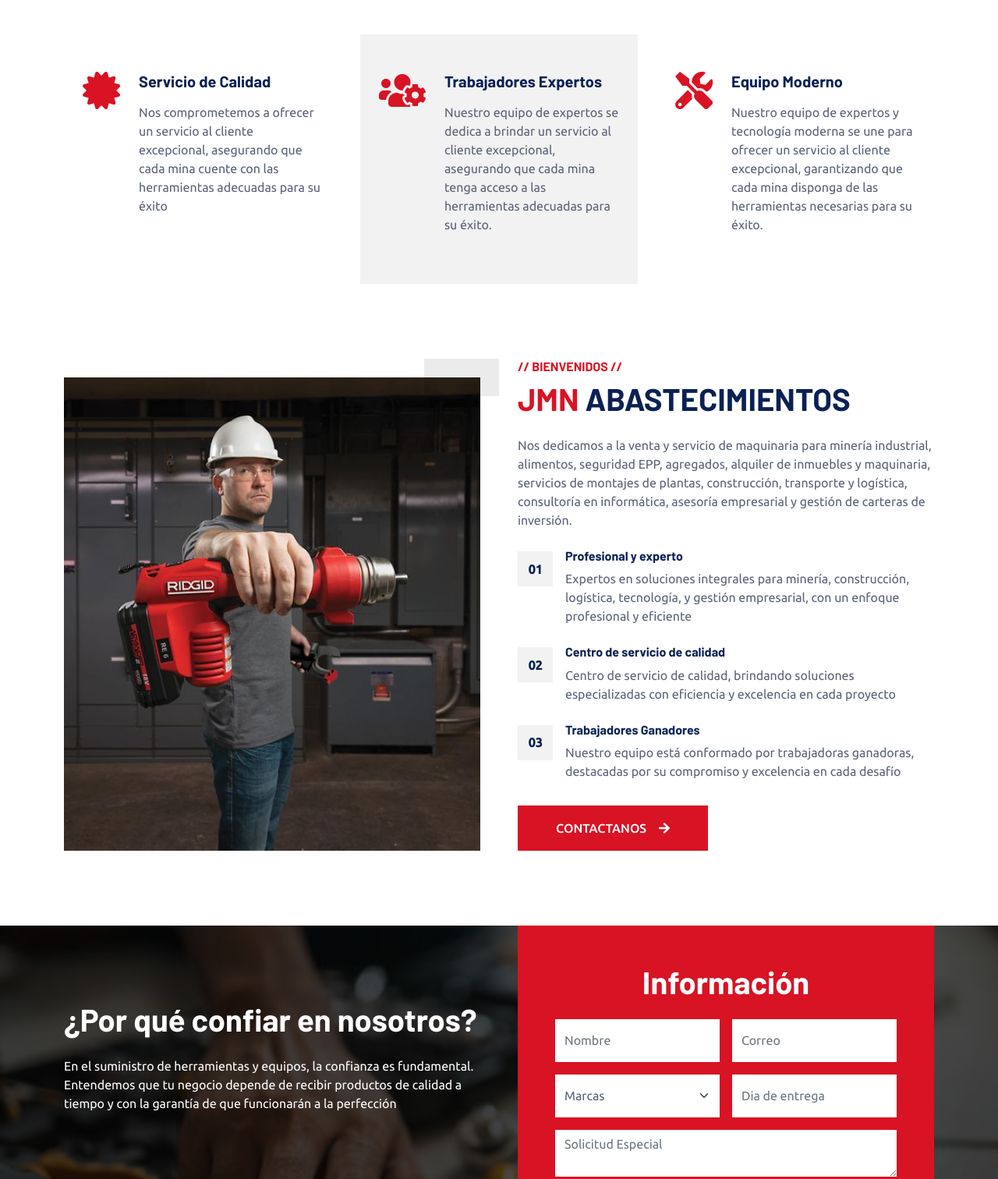
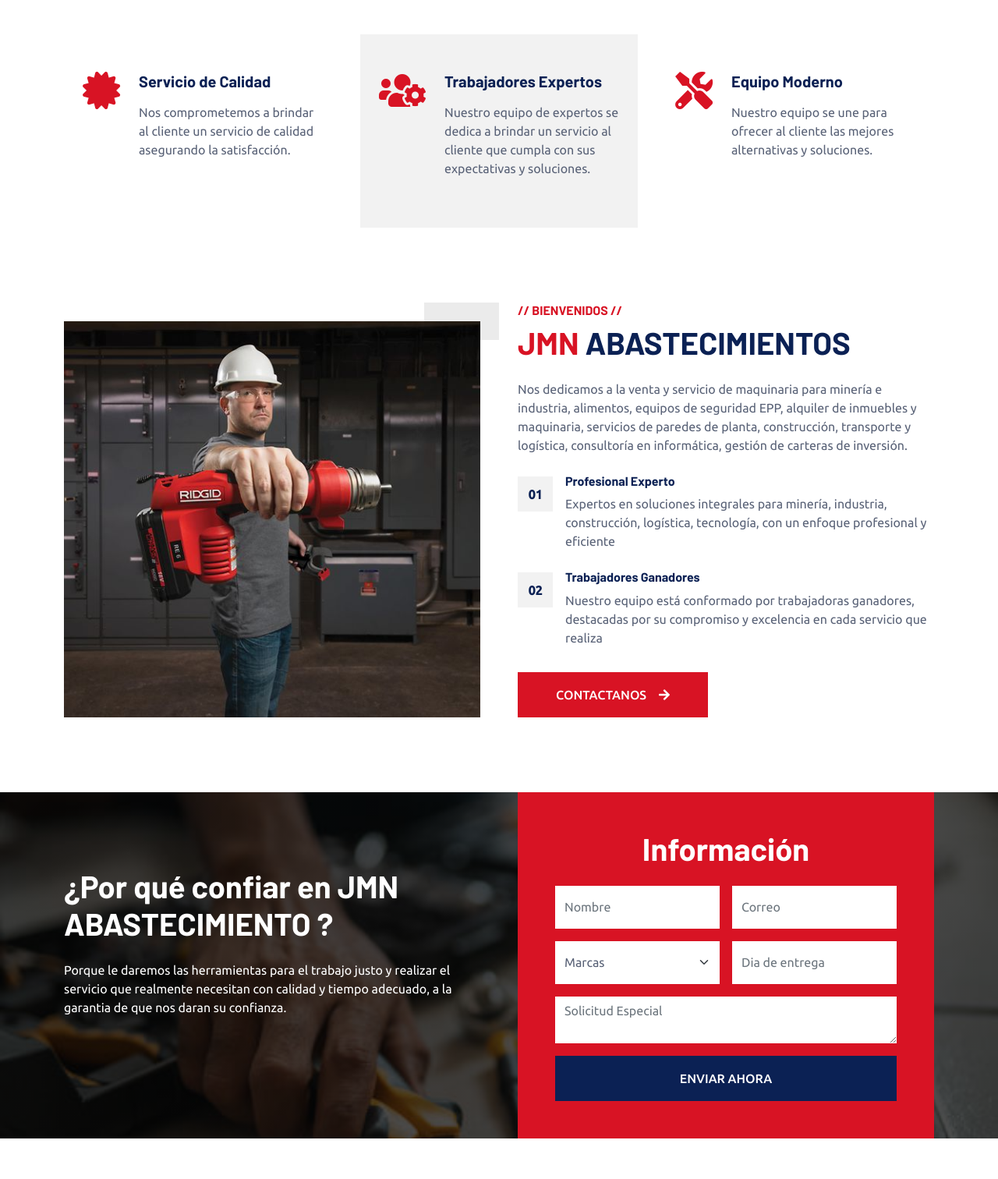
Before and after one commit to Crisloyola/Jmn.abastecimientos, a plain HTML site: page index.html in a window 1280 px wide. Shown: the part 900-2412 px from the top of the page at 78% size. Drawn offline with nearby package versions, Linux system fonts and the light colour scheme.

Commit message:
cambio de conceptos segun el cliente

```diff
--- a/index.html
+++ b/index.html
@@ -136,7 +136,7 @@
                         <i class="fa fa-certificate fa-3x text-primary flex-shrink-0"></i>
                         <div class="ps-4">
                             <h5 class="mb-3">Servicio de Calidad</h5>
-                            <p>Nos comprometemos a ofrecer un servicio al cliente excepcional, asegurando que cada mina cuente con las herramientas adecuadas para su éxito</p>
+                            <p>Nos comprometemos a brindar al cliente un servicio de calidad asegurando la satisfacción.</p>
                         </div>
                     </div>
                 </div>
@@ -145,7 +145,7 @@
                         <i class="fa fa-users-cog fa-3x text-primary flex-shrink-0"></i>
                         <div class="ps-4">
                             <h5 class="mb-3">Trabajadores Expertos</h5>
-                            <p>Nuestro equipo de expertos se dedica a brindar un servicio al cliente excepcional, asegurando que cada mina tenga acceso a las herramientas adecuadas para su éxito.</p>
+                            <p>Nuestro equipo de expertos se dedica a brindar un servicio al cliente que cumpla con sus expectativas y soluciones.</p>
 
                         </div>
                     </div>
@@ -155,7 +155,7 @@
                         <i class="fa fa-tools fa-3x text-primary flex-shrink-0"></i>
                         <div class="ps-4">
                             <h5 class="mb-3">Equipo Moderno</h5>
-                            <p>Nuestro equipo de expertos y tecnología moderna se une para ofrecer un servicio al cliente excepcional, garantizando que cada mina disponga de las herramientas necesarias para su éxito.</p>
+                            <p>Nuestro equipo se une para ofrecer al cliente las mejores alternativas y soluciones.</p>
 
                         </div>
                     </div>
@@ -181,7 +181,8 @@
                 <div class="col-lg-6">
                     <h6 class="text-primary text-uppercase">// Bienvenidos //</h6>
                     <h1 class="mb-4"><span class="text-primary">JMN</span> ABASTECIMIENTOS</h1>
-                    <p class="mb-4">Nos dedicamos a la venta y servicio de maquinaria para minería industrial, alimentos, seguridad EPP, agregados, alquiler de inmuebles y maquinaria, servicios de montajes de plantas, construcción, transporte y logística, consultoría en informática, asesoría empresarial y gestión de carteras de inversión.</p>
+                    <p class="mb-4">Nos dedicamos a la venta y servicio de maquinaria para minería e industria, alimentos, equipos de seguridad EPP,
+                         alquiler de inmuebles y maquinaria, servicios de paredes de planta, construcción, transporte y logística, consultoría en informática, gestión de carteras de inversión.</p>
                     <div class="row g-4 mb-3 pb-3">
                         <div class="col-12 wow fadeIn" data-wow-delay="0.1s">
                             <div class="d-flex">
@@ -189,30 +190,21 @@
                                     <span class="fw-bold text-secondary">01</span>
                                 </div>
                                 <div class="ps-3">
-                                    <h6>Profesional y experto</h6>
-                                    <span>Expertos en soluciones integrales para minería, construcción, logística, tecnología, y gestión empresarial, con un enfoque profesional y eficiente</span>
+                                    <h6>Profesional Experto</h6>
+                                    <span>Expertos en soluciones integrales para minería, industria, construcción, logística, tecnología, con un enfoque profesional y eficiente</span>
                                 </div>
                             </div>
                         </div>
-                        <div class="col-12 wow fadeIn" data-wow-delay="0.3s">
+
+                        <div class="col-12 wow fadeIn" data-wow-delay="0.5s">
                             <div class="d-flex">
                                 <div class="bg-light d-flex flex-shrink-0 align-items-center justify-content-center mt-1" style="width: 45px; height: 45px;">
                                     <span class="fw-bold text-secondary">02</span>
                                 </div>
                                 <div class="ps-3">
-                                    <h6>Centro de servicio de calidad</h6>
-                                    <span>Centro de servicio de calidad, brindando soluciones especializadas con eficiencia y excelencia en cada proyecto</span>
-                                </div>
-                            </div>
-                        </div>
-                        <div class="col-12 wow fadeIn" data-wow-delay="0.5s">
-                            <div class="d-flex">
-                                <div class="bg-light d-flex flex-shrink-0 align-items-center justify-content-center mt-1" style="width: 45px; height: 45px;">
-                                    <span class="fw-bold text-secondary">03</span>
-                                </div>
-                                <div class="ps-3">
                                     <h6>Trabajadores Ganadores</h6>
-                                    <span>Nuestro equipo está conformado por trabajadoras ganadoras, destacadas por su compromiso y excelencia en cada desafío</span>
+                                    <span>Nuestro equipo está conformado por trabajadoras ganadores,
+                                        destacadas por su compromiso y excelencia en cada servicio que realiza</span>
                                 </div>
                             </div>
                         </div>
@@ -233,8 +225,10 @@
             <div class="row gx-5">
                 <div class="col-lg-6 py-5">
                     <div class="py-5">
-                        <h1 class="text-white mb-4">¿Por qué confiar en nosotros?</h1>
-                        <p class="text-white mb-0">En el suministro de herramientas y equipos, la confianza es fundamental. Entendemos que tu negocio depende de recibir productos de calidad a tiempo y con la garantía de que funcionarán a la perfección</p>
+                        <h1 class="text-white mb-4">¿Por qué confiar en JMN ABASTECIMIENTO  ?</h1>
+                        <p class="text-white mb-0">Porque le daremos las herramientas para el trabajo justo y realizar el servicio que realmente
+                            necesitan con calidad y tiempo adecuado, a la garantia de que nos daran su confianza.
+                        </p>
                     </div>
                 </div>
                 <div class="col-lg-6">
```
